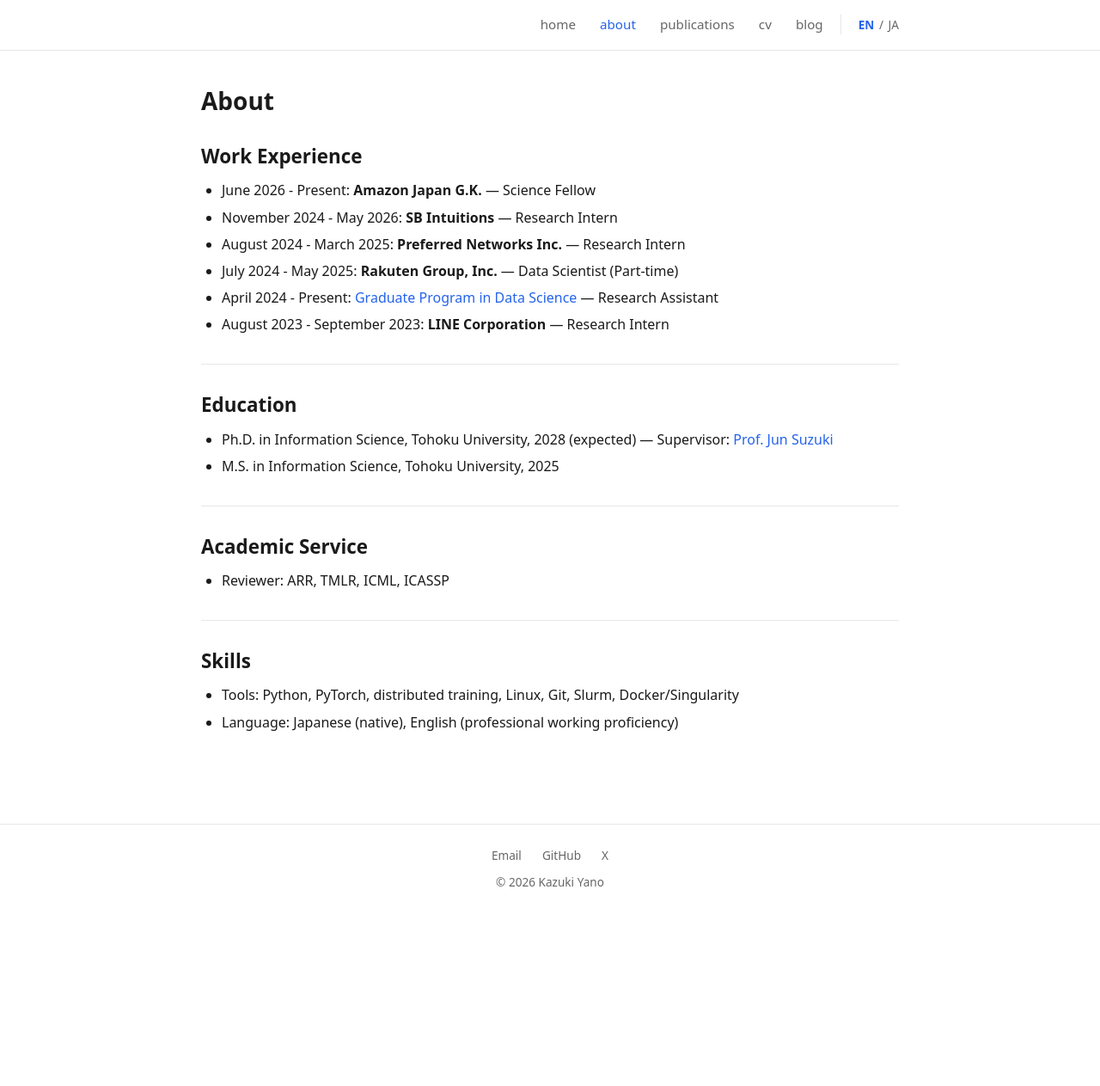
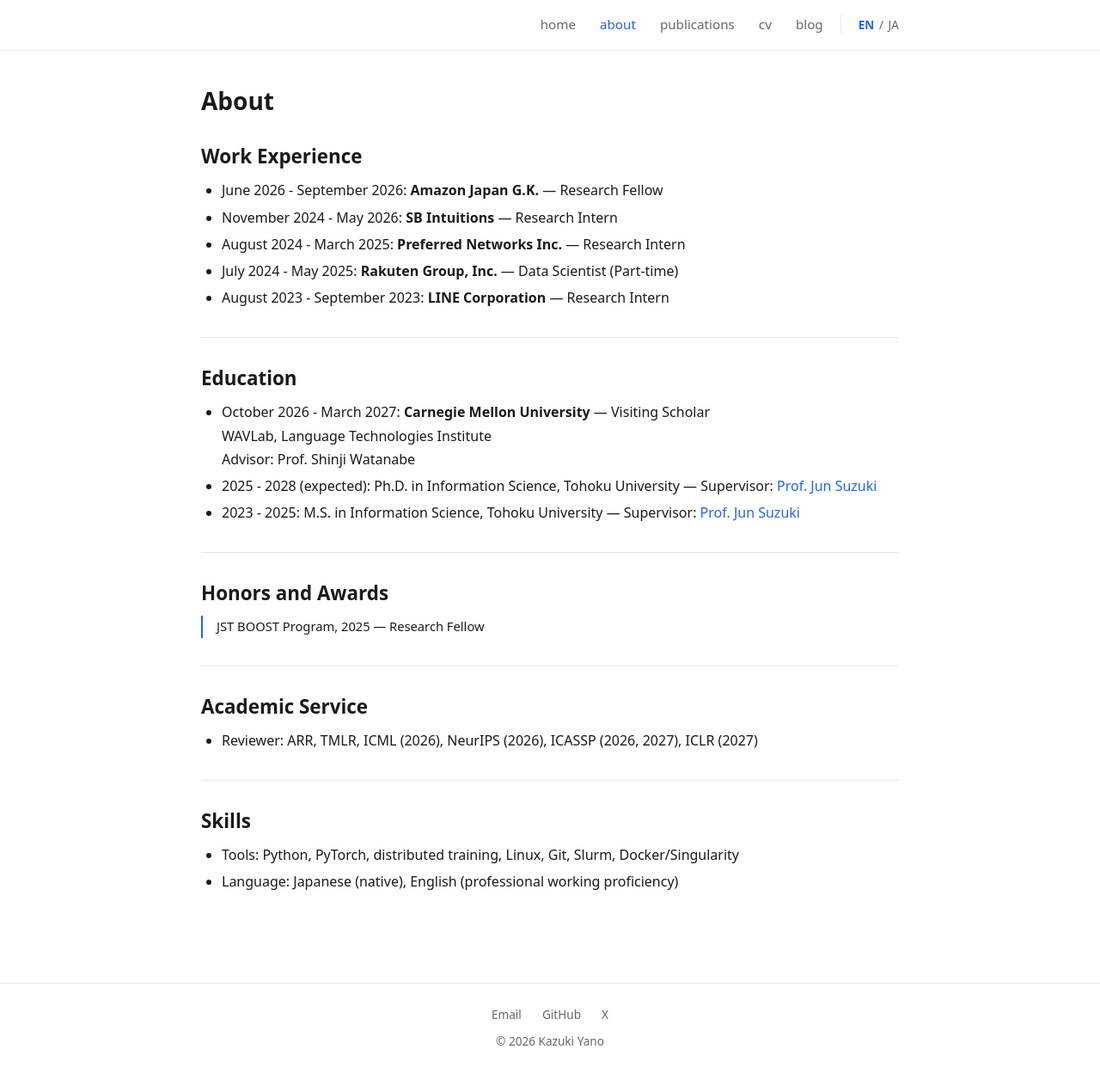
Before and after one commit to Kazuki-Ya/Kazuki-Ya.github.io, a Jekyll site: the page built from _pages/about.html, in a window 1280 px wide. Shown: the whole page at 86% size. Built offline with Jekyll 4.4.1, drawn with Linux system fonts in a browser that asks for light colours; before the commit the page ends 1077 px from its top, so only the background shows below that.

Commit message:
Update profile and news to reflect current CV and CMU visit

```diff
--- a/_pages/about.html
+++ b/_pages/about.html
@@ -9,11 +9,10 @@
 <section>
   <h2>Work Experience</h2>
   <ul>
-    <li>June 2026 - Present: <strong>Amazon Japan G.K.</strong> &mdash; Science Fellow</li>
+    <li>June 2026 - September 2026: <strong>Amazon Japan G.K.</strong> &mdash; Research Fellow</li>
     <li>November 2024 - May 2026: <strong>SB Intuitions</strong> &mdash; Research Intern</li>
     <li>August 2024 - March 2025: <strong>Preferred Networks Inc.</strong> &mdash; Research Intern</li>
     <li>July 2024 - May 2025: <strong>Rakuten Group, Inc.</strong> &mdash; Data Scientist (Part-time)</li>
-    <li>April 2024 - Present: <a href="https://gp-ds.tohoku.ac.jp/en/index.html">Graduate Program in Data Science</a> &mdash; Research Assistant</li>
     <li>August 2023 - September 2023: <strong>LINE Corporation</strong> &mdash; Research Intern</li>
   </ul>
 </section>
@@ -23,8 +22,18 @@
 <section>
   <h2>Education</h2>
   <ul>
-    <li>Ph.D. in Information Science, Tohoku University, 2028 (expected) &mdash; Supervisor: <a href="https://www.fai.cds.tohoku.ac.jp/members/js/">Prof. Jun Suzuki</a></li>
-    <li>M.S. in Information Science, Tohoku University, 2025</li>
+    <li>October 2026 - March 2027: <strong>Carnegie Mellon University</strong> &mdash; Visiting Scholar<br>WAVLab, Language Technologies Institute<br>Advisor: Prof. Shinji Watanabe</li>
+    <li>2025 - 2028 (expected): Ph.D. in Information Science, Tohoku University &mdash; Supervisor: <a href="https://www.fai.cds.tohoku.ac.jp/members/js/">Prof. Jun Suzuki</a></li>
+    <li>2023 - 2025: M.S. in Information Science, Tohoku University &mdash; Supervisor: <a href="https://www.fai.cds.tohoku.ac.jp/members/js/">Prof. Jun Suzuki</a></li>
+  </ul>
+</section>
+
+<hr>
+
+<section>
+  <h2>Honors and Awards</h2>
+  <ul class="awards-list">
+    <li>JST BOOST Program, 2025 &mdash; Research Fellow</li>
   </ul>
 </section>
 
@@ -33,7 +42,7 @@
 <section>
   <h2>Academic Service</h2>
   <ul>
-    <li>Reviewer: ARR, TMLR, ICML, ICASSP</li>
+    <li>Reviewer: ARR, TMLR, ICML (2026), NeurIPS (2026), ICASSP (2026, 2027), ICLR (2027)</li>
   </ul>
 </section>
 
--- a/_pages/ja/publications.html
+++ b/_pages/ja/publications.html
@@ -26,6 +26,7 @@
 
 <p class="pub-year">2024</p>
 <ul class="pub-list">
+  <li><strong>Kazuki Yano</strong>, Takumi Ito, Jun Suzuki. STEP: Staged Parameter-Efficient Pre-training for Large Language Models. ACL 2024 Student Research Workshop.</li>
   <li>Keito Kudo, Hiroyuki Deguchi, Makoto Morishita, Ryo Fujii, Takumi Ito, Shintaro Ozaki, Koki Natsumi, Kai Sato, <strong>Kazuki Yano</strong>, Ryosuke Takahashi, Subaru Kimura, Tomomasa Hara, Yusuke Sakai, Jun Suzuki. Document-level Translation with LLM Reranking: Team-J at WMT 2024 General Translation Task. Proceedings of the Ninth Conference on Machine Translation (WMT) <a href="https://aclanthology.org/2024.wmt-1.14/">[ACL Anthology]</a>.</li>
 </ul>
 
--- a/_pages/publications.html
+++ b/_pages/publications.html
@@ -24,5 +24,6 @@
 
 <p class="pub-year">2024</p>
 <ul class="pub-list">
+  <li><strong>Kazuki Yano</strong>, Takumi Ito, Jun Suzuki. STEP: Staged Parameter-Efficient Pre-training for Large Language Models. ACL 2024 Student Research Workshop.</li>
   <li>Keito Kudo, Hiroyuki Deguchi, Makoto Morishita, Ryo Fujii, Takumi Ito, Shintaro Ozaki, Koki Natsumi, Kai Sato, <strong>Kazuki Yano</strong>, Ryosuke Takahashi, Subaru Kimura, Tomomasa Hara, Yusuke Sakai, Jun Suzuki. Document-level Translation with LLM Reranking: Team-J at WMT 2024 General Translation Task. Proceedings of the Ninth Conference on Machine Translation (WMT) <a href="https://aclanthology.org/2024.wmt-1.14/">[ACL Anthology]</a>.</li>
 </ul>
```
Also changed, not shown: _pages/ja/about.html (+7 -6 lines), _pages/ja/index.html (+9 -12 lines), _pages/ja/news.html (added, +40 -0 lines), _pages/news.html (added, +40 -0 lines), index.html (+9 -12 lines), 1 other file.
